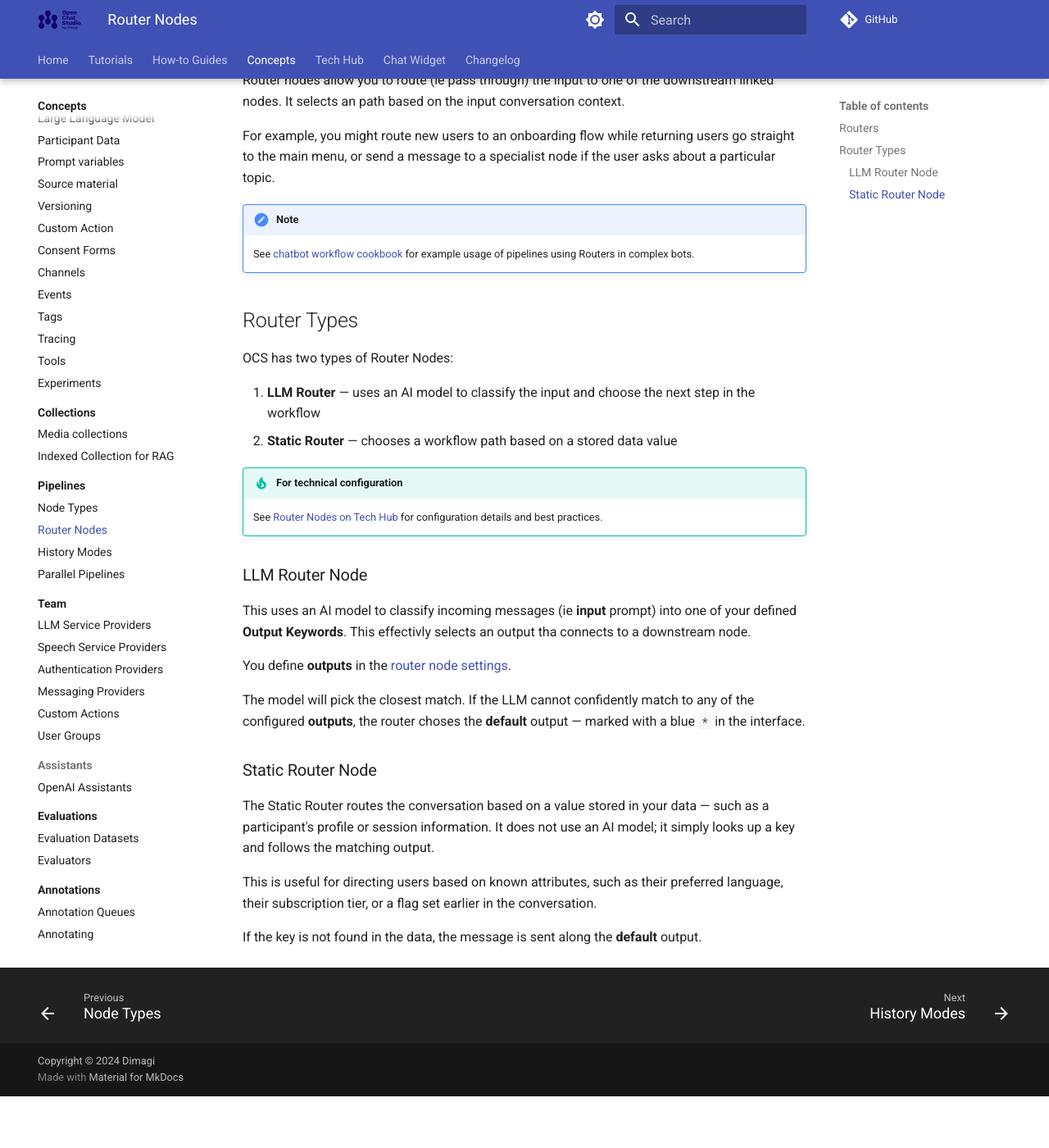
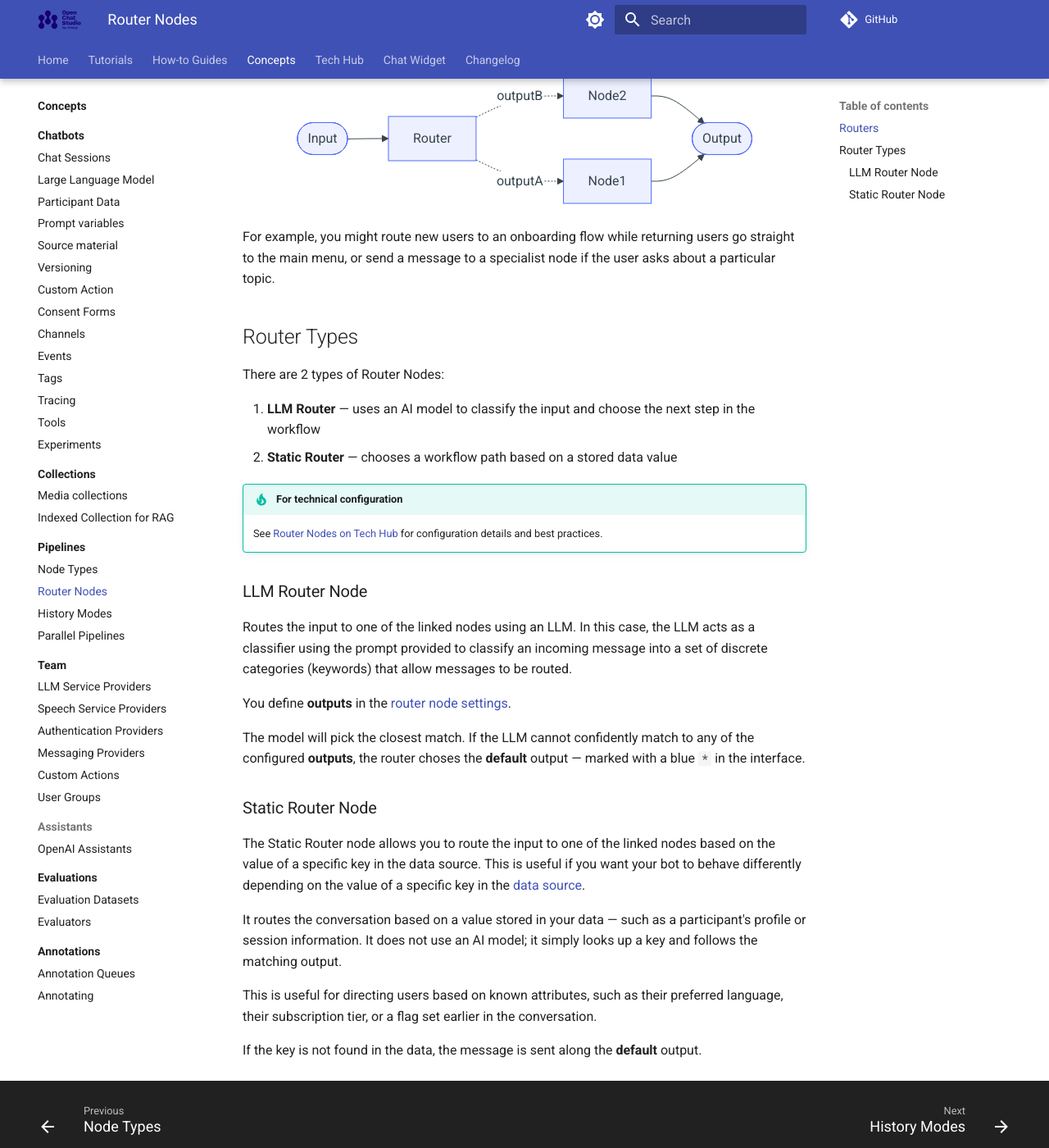
Before and after one commit to dimagi/open-chat-studio-docs, an MkDocs documentation site: the page built from docs/concepts/pipelines/router_nodes.md, in a window 1280 px wide and 1400 px high, scrolled down 480 px. Shown: the whole window at 82% size. Built offline with MkDocs 1.6.1 and Material for MkDocs 9.7.7, drawn with Linux system fonts in a browser that asks for light colours; a script that is not in the unit is left out; comment, search, counter and statistics services are not loaded; before the commit the page ends 1817 px from its top, so only the background shows below that; some of the changed text lies outside the part shown.

Commit message:
Order of paragraphs in concepts router_nodes

````diff
--- a/docs/concepts/pipelines/router_nodes.md
+++ b/docs/concepts/pipelines/router_nodes.md
@@ -1,8 +1,15 @@
 # Router Nodes
+
+!!! note Examples
+
+    See [chatbot workflow cookbook](../../how-to/workflow_cookbook.md) for example usage of pipelines using Routers in complex bots.
+
 
 ## Routers
 
 Router nodes direct the conversation to different paths. Rather than following a single fixed workflow, a pipeline with routers can behave differently depending on what the user says or what is known about them.
+
+Router nodes allow you to route (ie pass through) the input to one of the downstream linked nodes. It selects an path based on the input conversation context.
 
 ```mermaid
 flowchart LR
@@ -12,17 +19,10 @@
     Node2 --> out([Output])
     Node1 --> out([Output])
 ```
-
-Router nodes allow you to route (ie pass through) the input to one of the downstream linked nodes. It selects an path based on the input conversation context.
-
 For example, you might route new users to an onboarding flow while returning users go straight to the main menu, or send a message to a specialist node if the user asks about a particular topic.
 
-!!! note Examples
-
-    See [chatbot workflow cookbook](../../how-to/workflow_cookbook.md) for example usage of pipelines using Routers in complex bots.
-
 ## Router Types
-OCS has two types of Router Nodes:
+There are 2 types of Router Nodes:
 
 1. **LLM Router** — uses an AI model to classify the input and choose the next step in the workflow
 2. **Static Router** — chooses a workflow path based on a stored data value
@@ -32,16 +32,16 @@
     See [Router Nodes on Tech Hub](../../tech-hub/routers/index.md) for configuration details and best practices.
 
 ### LLM Router Node
-
-This uses an AI model to classify incoming messages (ie **input** prompt) into one of your defined **Output Keywords**. This effectivly selects an output tha connects to a downstream node.
+Routes the input to one of the linked nodes using an LLM. In this case, the LLM acts as a classifier using the prompt provided to classify an incoming message into a set of discrete categories (keywords) that allow messages to be routed.
 
 You define **outputs** in the [router node settings](../../tech-hub/routers/llm_router.md#outputs-and-default-route).
 
 The model will pick the closest match. If the LLM cannot confidently match to any of the configured **outputs**, the router choses the **default** output — marked with a blue `*` in the interface.
 
 ### Static Router Node
+The Static Router node allows you to route the input to one of the linked nodes based on the value of a specific key in the data source. This is useful if you want your bot to behave differently depending on the value of a specific key in the [data source](../../tech-hub/routers/static_router.md).
 
-The Static Router routes the conversation based on a value stored in your data — such as a participant's profile or session information. It does not use an AI model; it simply looks up a key and follows the matching output.
+It routes the conversation based on a value stored in your data — such as a participant's profile or session information. It does not use an AI model; it simply looks up a key and follows the matching output.
 
 This is useful for directing users based on known attributes, such as their preferred language, their subscription tier, or a flag set earlier in the conversation.
 
````
